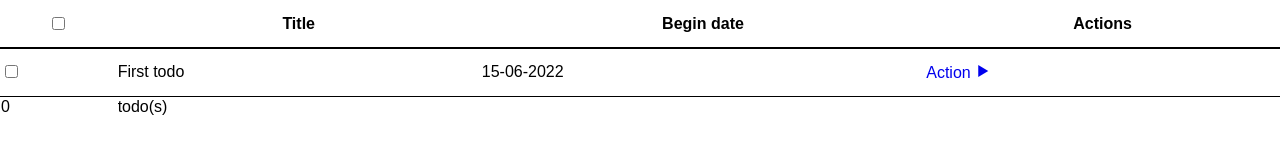
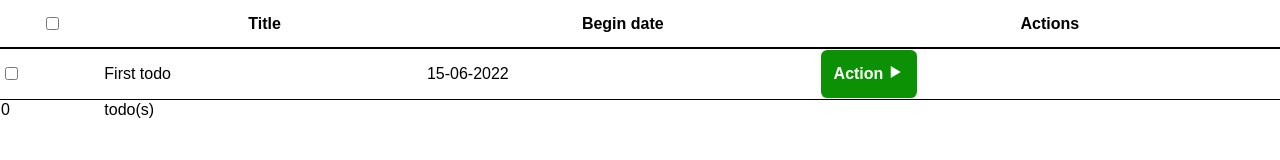
Before and after one commit to dacodemaniak/simple-native-todo, a website with bundled scripts: page index.html in a window 1280 px wide. Built offline with nearby package versions, Linux system fonts and the light colour scheme; a web font is replaced by a local one.

Commit message:
Button designing

```diff
--- a/src/assets/css/custom.css
+++ b/src/assets/css/custom.css
@@ -2,6 +2,11 @@
 * custom.css
 *   Global design for our app
 */
+
+:root {
+    --success-color: rgb(13, 145, 4);
+    --warning-color: rgb(225, 120, 29);
+}
 
 /**
 * Rules : règles CSS
@@ -46,3 +51,41 @@ table tbody tr td div ul {
     display: none;
     list-style-type: none;
 }
+
+/**
+* Button design
+*/
+a.btn, button.btn {
+    border-radius: .4em;
+    width: 5em;
+    height: 2em;
+    padding: 0.5em;
+    line-height: 2em;
+    vertical-align: middle;
+    text-align: center;
+    font-weight: bold;
+}
+
+a.btn {
+    display: block;
+}
+a.btn-success, button.btn-success {
+    background-color: var(--success-color);
+    color: #fff;
+}
+
+a.btn-warning, button.btn-warning {
+    background-color: var(--warning-color);
+    color: #fff;
+}
+
+.menu-trigger[data-expanded] span {
+    display: inline-block;
+}
+.menu-trigger[data-expanded="true"] span {
+    transform: rotate(90deg);
+}
+
+.menu-trigger[data-expanded="false"] span {
+    transform: rotate(0deg);
+}
```
